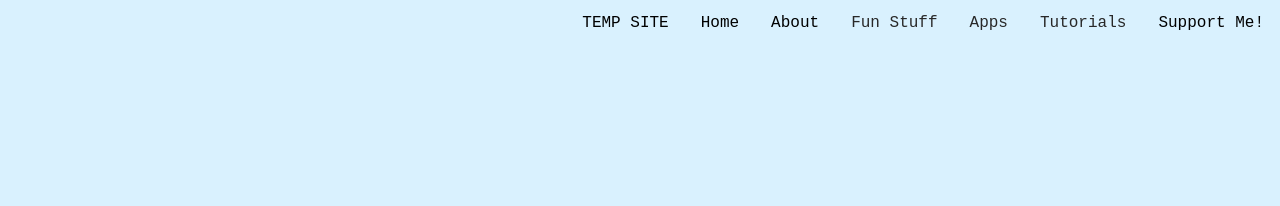
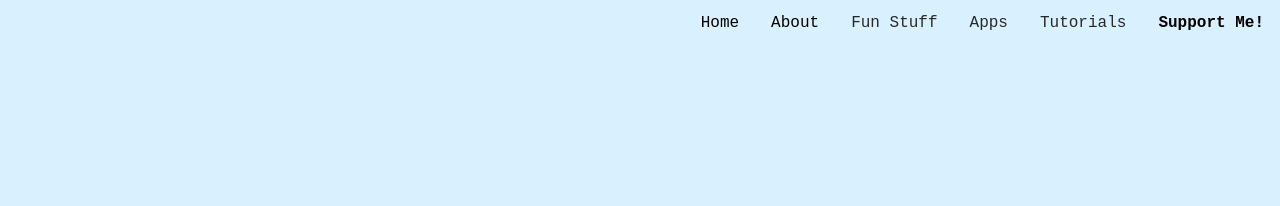
Before and after one commit to soocc/sooccsocks2, a Jekyll site: the page built from index.html, in a window 1280 px wide. Shown: the top 206 px of the page. Built offline with Jekyll 4.4.1, drawn with Linux system fonts in a browser that asks for light colours.

Commit message:
Update default.html

```diff
--- a/_layouts/default.html
+++ b/_layouts/default.html
@@ -7,7 +7,7 @@
   </head>
   <body>
     <div class="navbar">
-      <a href="https://ko-fi.com/soocc">Support Me!</a>
+      <a href="https://ko-fi.com/soocc"><strong>Support Me!</strong></a>
       <div class="dropdown">
         <button class="dropbtn">Tutorials
           <i class="fa fa-caret-down"></i>
@@ -40,7 +40,6 @@
       </div>
       <a href="https://soocc.github.io/about">About</a>
       <a href="https://soocc.github.io">Home</a>
-      <a href="https://www.soocc.dev">TEMP SITE</a>
     </div>
 
     <main id="content" class="main-content" role="main">
```
